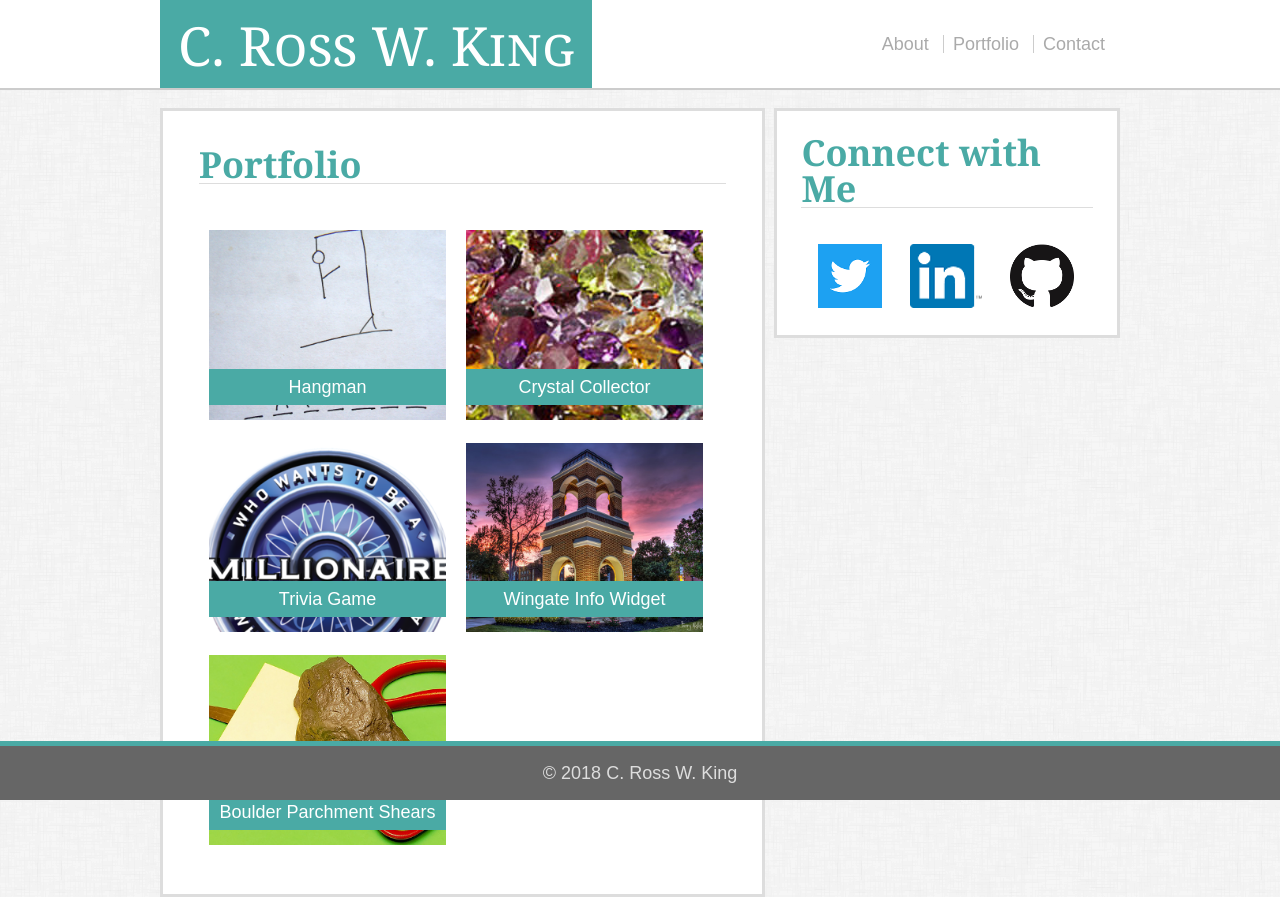
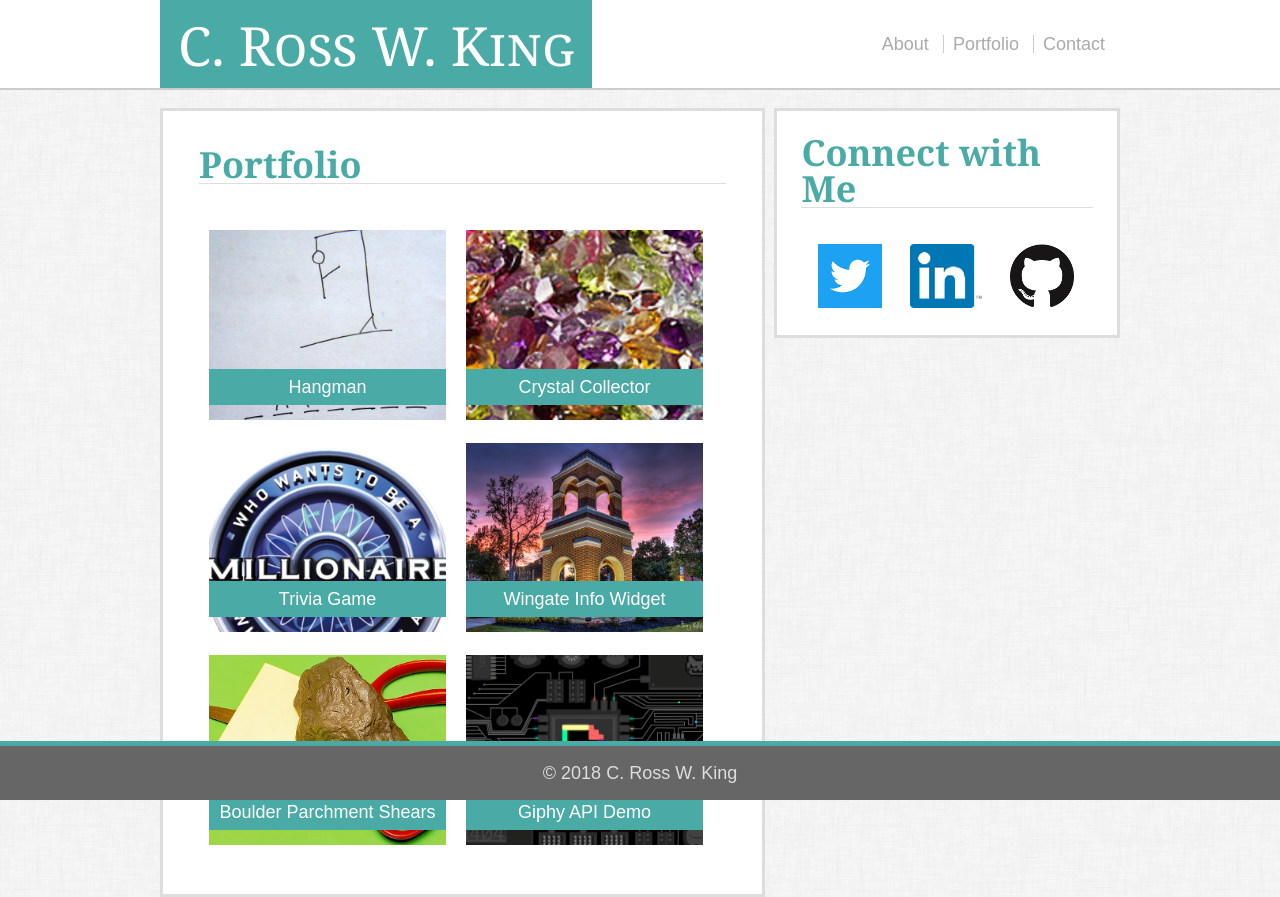
Before and after one commit to RomeoKilo125/responsive-portfolio, a plain HTML site: page portfolio.html in a window 1280 px wide. Drawn offline with Linux system fonts and the light colour scheme.

Commit message:
added thumbnail for api demo

```diff
--- a/portfolio.html
+++ b/portfolio.html
@@ -70,6 +70,16 @@
         </div>
       </div>
 
+      <div class="portfolioItem">
+        <a href="https://romeokilo125.github.io/giphy-api/">
+        <img src="assets/images/animatedGiphy.gif" />
+        <div class="portfolioLabel">
+          Giphy API Demo
+        </div>
+        </a>
+      </div>
+
+
     </div>
     <div id="littleBox">
       <h2 class="headline">Connect with Me</h2>
```
Also changed, not shown: assets/images/animatedGiphy.gif (added).
